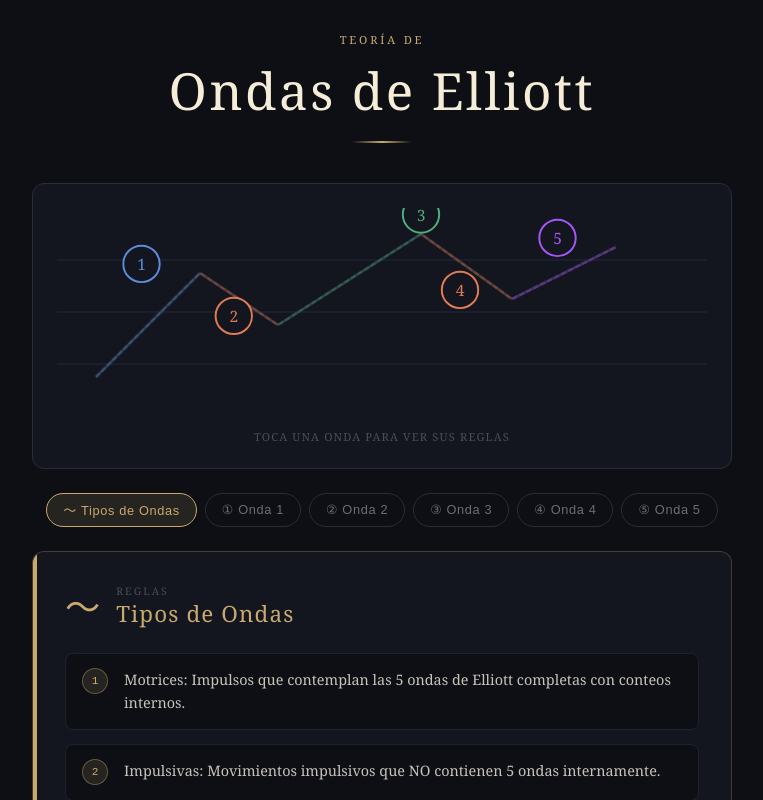
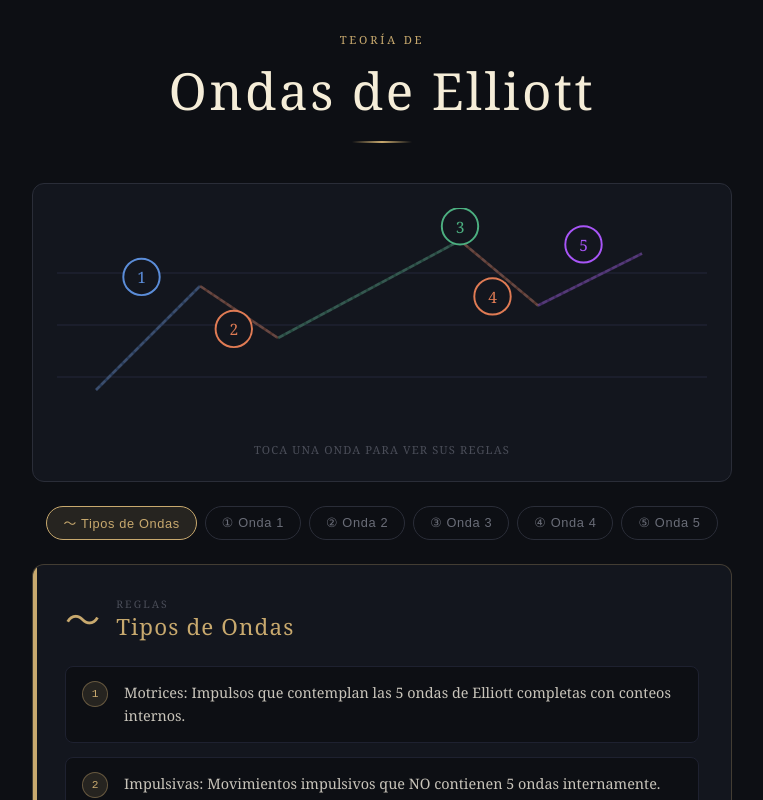
Before and after one commit to atmediallc/elliott-waves, a React (Create React App) app: page / in a window 1280 px wide. Shown: the top 800 px of the page, without its empty margins (258-1021 px from the left). Built offline with nearby package versions, Linux system fonts and the light colour scheme.

Commit message:
Update App.js

```diff
--- a/src/App.js
+++ b/src/App.js
@@ -136,14 +136,14 @@ export default function ElliottWaves() {
           position: "relative",
           overflow: "hidden",
         }}>
-          <svg viewBox="0 0 500 160" style={{ width: "100%", height: "auto" }}>
+          <svg viewBox="0 0 500 170" style={{ width: "100%", height: "auto" }}>
             {/* Grid lines */}
-            {[40, 80, 120].map(y => (
+            {[50, 90, 130].map(y => (
               <line key={y} x1="0" y1={y} x2="500" y2={y} stroke="#1E2130" strokeWidth="1" />
             ))}
             {/* Wave path */}
             <polyline
-              points="30,130 110,50 170,90 280,20 350,70 430,30"
+              points="30,140 110,60 170,100 310,25 370,75 450,35"
               fill="none"
               stroke="#2A2D38"
               strokeWidth="2"
@@ -151,11 +151,11 @@ export default function ElliottWaves() {
             />
             {/* Colored segments */}
             {[
-              { points: "30,130 110,50", wave: "1" },
-              { points: "110,50 170,90", wave: "2" },
-              { points: "170,90 280,20", wave: "3" },
-              { points: "280,20 350,70", wave: "4" },
-              { points: "350,70 430,30", wave: "5" },
+              { points: "30,140 110,60", wave: "1" },
+              { points: "110,60 170,100", wave: "2" },
+              { points: "170,100 310,25", wave: "3" },
+              { points: "310,25 370,75", wave: "4" },
+              { points: "370,75 450,35", wave: "5" },
             ].map(({ points, wave }) => (
               <polyline
                 key={wave}
@@ -169,11 +169,11 @@ export default function ElliottWaves() {
             ))}
             {/* Labels */}
             {[
-              { x: 65, y: 43, wave: "1" },
-              { x: 136, y: 83, wave: "2" },
-              { x: 280, y: 5, wave: "3" },
-              { x: 310, y: 63, wave: "4" },
-              { x: 385, y: 23, wave: "5" },
+              { x: 65, y: 53, wave: "1" },
+              { x: 136, y: 93, wave: "2" },
+              { x: 310, y: 14, wave: "3" },
+              { x: 335, y: 68, wave: "4" },
+              { x: 405, y: 28, wave: "5" },
             ].map(({ x, y, wave }) => (
               <g key={wave} style={{ cursor: "pointer" }} onClick={() => setActive(`w${wave}`)}>
                 <circle
```
